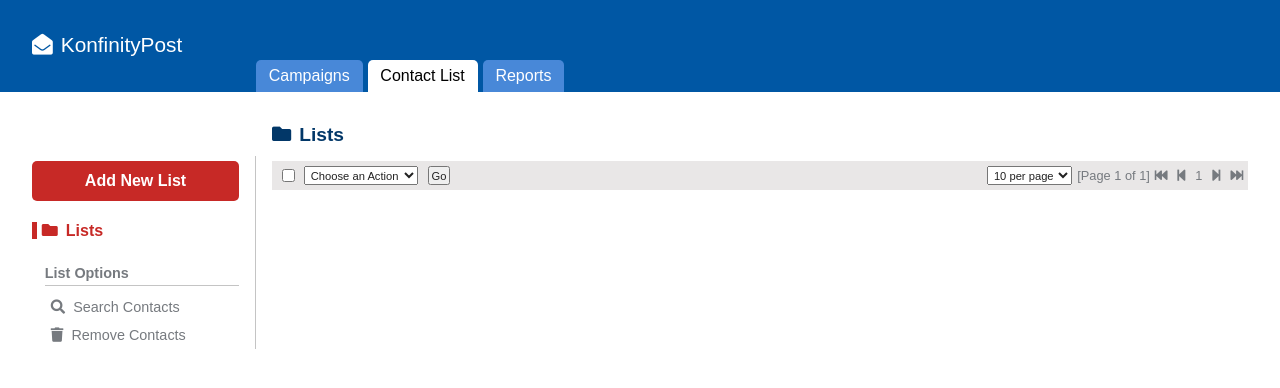
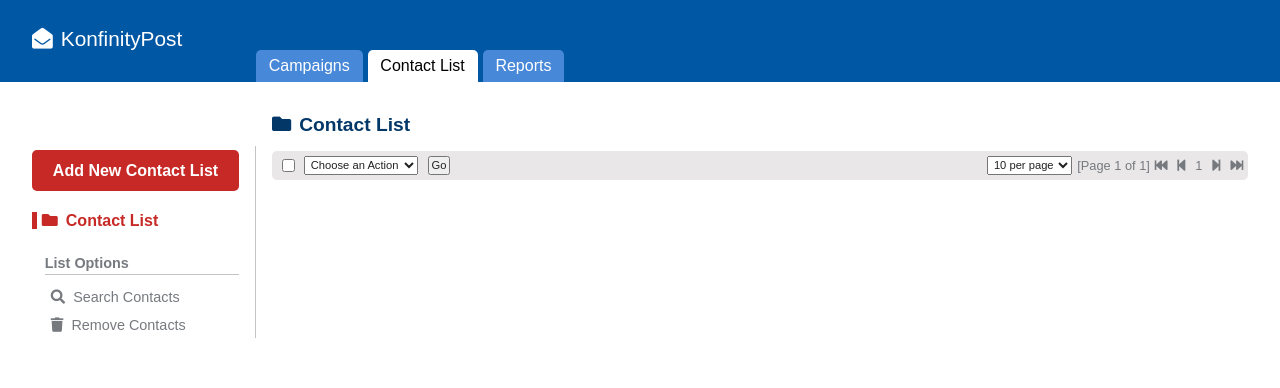
Before and after one commit to ThePubDoc/email-client, a Node project: template client/views/lists.ejs in a window 1280 px wide. Shown: the top 388 px of the page. Run offline with Node 20 templates, Linux system fonts and the light colour scheme; the template is opened without the code that fills it, so the values that code supplies are empty; some libraries are stand-ins or nearby versions.

Commit message:
added list view frontend

```diff
--- a/client/assets/css/main.css
+++ b/client/assets/css/main.css
@@ -34,7 +34,7 @@
   padding: 0.5rem 0.3rem;
 }
 
-nav #nav-logo p.logo {
+nav #nav-logo a.logo {
   margin: 0;
   font-size: 1.3rem;
   color: white;
@@ -151,6 +151,7 @@
       -ms-flex-align: center;
           align-items: center;
   padding: 0 0.3rem;
+  border-radius: 5px;
 }
 
 section#main-section div#main-content div#pagination-bar p {
@@ -186,6 +187,19 @@
   font-size: 0.7rem;
   padding: 0.1rem;
   font-weight: 100;
+}
+
+section#main-section div#main-content div.page-info {
+  border-radius: 5px;
+  background-color: #dfeaff;
+  padding: 0.3rem;
+  margin-bottom: 1.5rem;
+}
+
+section#main-section div#main-content div.page-info p {
+  margin: 0;
+  font-style: italic;
+  font-size: 0.8rem;
 }
 
 section#main-section div#main-content .data-container tr td.fixed-width-14 {
--- a/client/assets/css/main.scss
+++ b/client/assets/css/main.scss
@@ -33,7 +33,7 @@
         padding: 0.5rem 0.3rem;
       }
     }
-    p.logo {
+    a.logo {
       margin: 0;
       font-size: 1.3rem;
       color: white;
@@ -132,6 +132,7 @@
       justify-content: space-between;
       align-items: center;
       padding: 0 0.3rem;
+      border-radius: 5px;
 
       p {
         font-size: 0.8rem;
@@ -159,6 +160,19 @@
           padding: 0.1rem;
           font-weight: 100;
         }
+      }
+    }
+
+    div.page-info {
+      border-radius: 5px;
+      background-color: #dfeaff;
+      padding: 0.3rem;
+      margin-bottom: 1.5rem;
+
+      p {
+        margin: 0;
+        font-style: italic;
+        font-size: 0.8rem;
       }
     }
 
--- a/client/assets/css/root.css
+++ b/client/assets/css/root.css
@@ -276,7 +276,7 @@
   border-radius: 5px;
   background-color: #f4f4f4;
   border: 1px solid #c4c4c4;
-  padding: 0.3rem 0.3rem;
+  padding: 0.3rem 0;
   font-weight: bold;
 }
 
@@ -286,7 +286,7 @@
 }
 
 body .panel-button-large {
-  padding: 0.7rem 1.5rem;
+  padding: 0.7rem 0;
   background-color: #c72926;
   color: white;
   border: none;
@@ -404,6 +404,10 @@
   display: inline;
 }
 
+body table.data-container th {
+  text-align: left;
+}
+
 body form {
   margin: 1rem 0;
   display: -webkit-box;
--- a/client/assets/css/root.scss
+++ b/client/assets/css/root.scss
@@ -217,7 +217,7 @@
     background-color: #f4f4f4;
     color: map-get($colors, darktxt);
     border: 1px solid map-get($colors, border);
-    padding: 0.3rem 0.3rem;
+    padding: 0.3rem 0;
     font-weight: bold;
 
     &:hover {
@@ -227,7 +227,7 @@
   }
 
   .panel-button-large {
-    padding: 0.7rem 1.5rem;
+    padding: 0.7rem 0;
     background-color: map-get($colors, punch);
     color: white;
     border: none;
@@ -325,6 +325,10 @@
         }
       }
     }
+
+    th {
+      text-align: left;
+    }
   }
 
   form {
--- a/client/views/create-list.ejs
+++ b/client/views/create-list.ejs
@@ -22,9 +22,9 @@
           class="panel-button-large"
           onclick="window.location.href = '/lists/create'"
         >
-          Add New List
+          Add New Contact List
         </button>
-        <a href="/lists"><i class="fas fa-folder"></i>Lists</a>
+        <a href="/lists"><i class="fas fa-folder"></i>Contact List</a>
 
         <div class="sidebar-options">
           <p class="subject">List Options</p>
@@ -51,7 +51,7 @@
 
           <div>
             <label for="file">Upload Content</label>
-            <input type="file" name="file" required accept=".csv"/>
+            <input type="file" name="file" required accept=".csv" />
           </div>
 
           <div>
--- a/client/views/lists.ejs
+++ b/client/views/lists.ejs
@@ -22,9 +22,11 @@
           class="panel-button-large"
           onclick="window.location.href = '/lists/create'"
         >
-          Add New List
+          Add New Contact List
         </button>
-        <a href="/lists" class="current"><i class="fas fa-folder"></i>Lists</a>
+        <a href="/lists" class="current"
+          ><i class="fas fa-folder"></i>Contact List</a
+        >
 
         <div class="sidebar-options">
           <p class="subject">List Options</p>
@@ -38,7 +40,7 @@
       </div>
 
       <div id="main-content">
-        <h1><i class="fas fa-folder"></i>Lists</h1>
+        <h1><i class="fas fa-folder"></i>Contact List</h1>
         <div id="pagination-bar">
           <div id="left-bar" class="sub-bar">
             <input type="checkbox" name="" id="" />
@@ -80,7 +82,9 @@
             <td class="fixed-width-22">
               <p class="subject"><%= lists[list].name %></p>
               <div class="smaller hover-only">
-                <a href="/lists/view?id=<%= lists[list]._id %>">[view contacts]</a>
+                <a href="/lists/view?id=<%= lists[list]._id %>"
+                  >[view contacts]</a
+                >
                 <a href="">[add contacts]</a>
                 <a href="/lists/copy?id=<%= lists[list]._id %>">[copy]</a>
                 <a href="/lists/edit?id=<%= lists[list]._id %>" class="edit"
--- a/client/views/nav/campaign.ejs
+++ b/client/views/nav/campaign.ejs
@@ -1,6 +1,8 @@
 <nav>
   <div id="nav-logo">
-    <p class="logo"><i class="fas fa-envelope-open"></i>KonfinityPost</p>
+    <a class="logo" href="/"
+      ><i class="fas fa-envelope-open"></i>KonfinityPost</a
+    >
     <!-- <div id="user-info">
         <a href="">Konfinity,</a>
         <a href="">Settings</a>
--- a/client/views/nav/list.ejs
+++ b/client/views/nav/list.ejs
@@ -1,6 +1,8 @@
 <nav>
   <div id="nav-logo">
-    <p class="logo"><i class="fas fa-envelope-open"></i>KonfinityPost</p>
+    <a href="/" class="logo"
+      ><i class="fas fa-envelope-open"></i>KonfinityPost</a
+    >
     <!-- <div id="user-info">
           <a href="">Konfinity,</a>
           <a href="">Settings</a>
--- a/client/views/nav/report.ejs
+++ b/client/views/nav/report.ejs
@@ -1,6 +1,8 @@
 <nav>
   <div id="nav-logo">
-    <p class="logo"><i class="fas fa-envelope-open"></i>KonfinityPost</p>
+    <a href="/" class="logo"
+      ><i class="fas fa-envelope-open"></i>KonfinityPost</a
+    >
     <!-- <div id="user-info">
             <a href="">Konfinity,</a>
             <a href="">Settings</a>
```
Also changed, not shown: client/views/edit-list.ejs (+9 -3 lines), client/views/view-list.ejs (+97 -8 lines), 2 other files.
